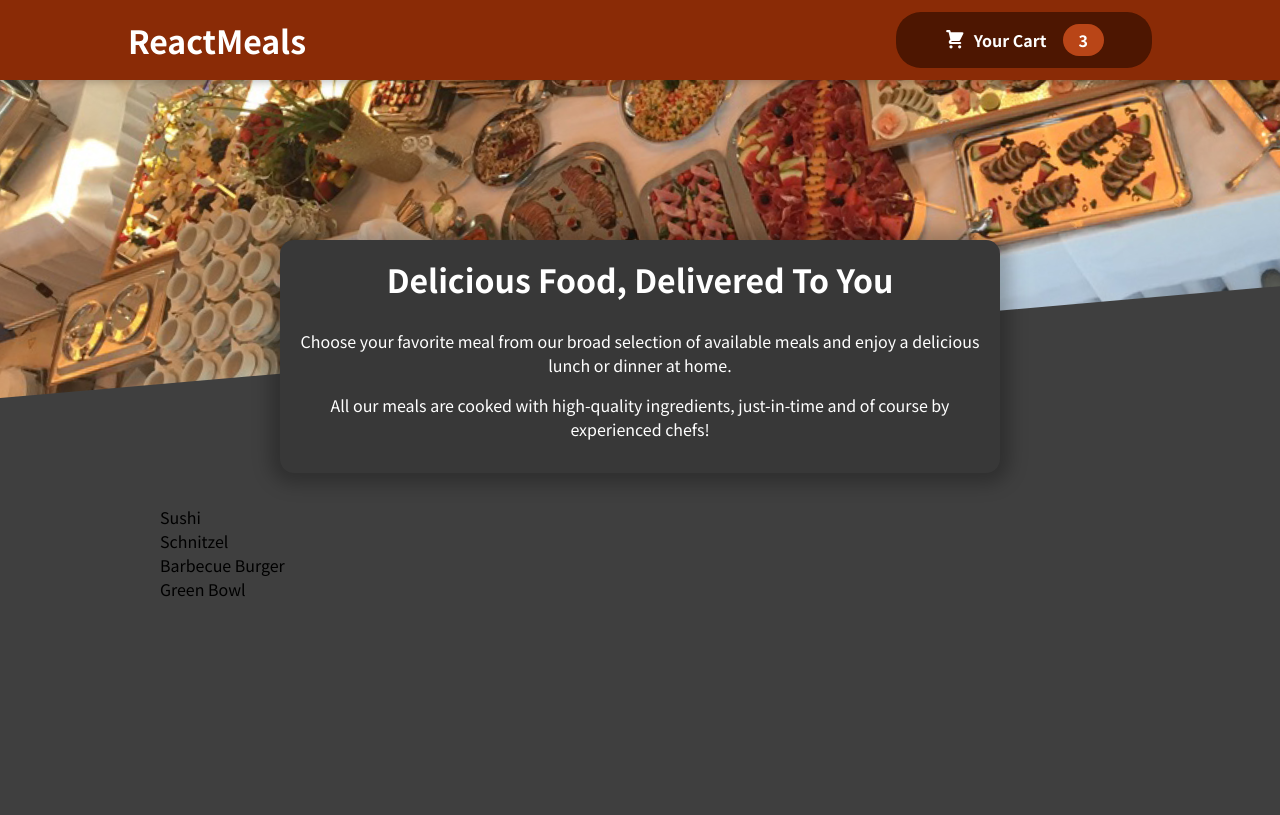
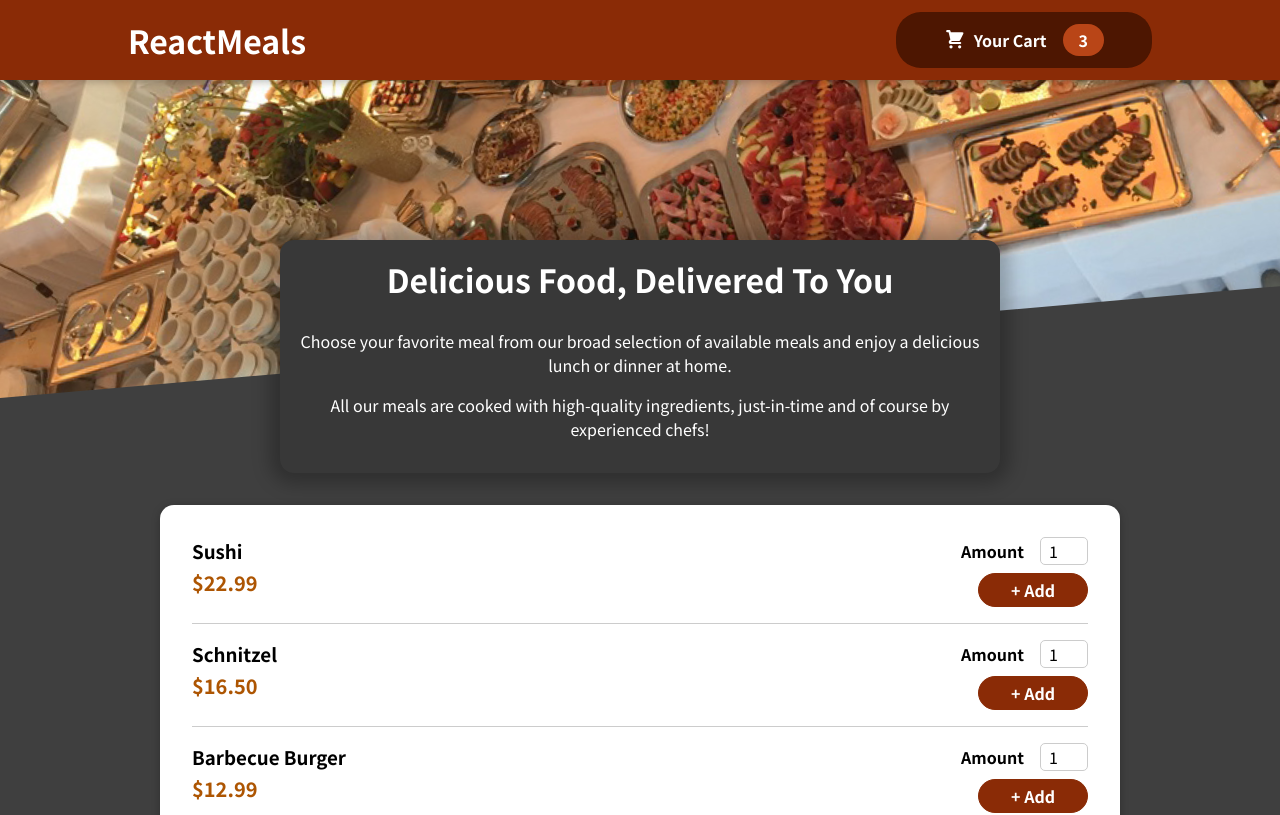
Before and after one commit to Metrevelii/Food-Order-App, a React (Create React App) app: page / in a window 1280 px wide. Shown: the top 815 px of the page. Built offline with nearby package versions, Linux system fonts and the light colour scheme.

Commit message:
Added input form

```diff
--- a/src/components/Meals/AvailableMeals.js
+++ b/src/components/Meals/AvailableMeals.js
@@ -1,4 +1,6 @@
-import classes from './AvailableMeals.module.css';
+import classes from "./AvailableMeals.module.css";
+import Card from "../UI/Card";
+import MealItem from "./MealItem/MealItem";
 
 const DUMMY_MEALS = [
   {
@@ -28,13 +30,17 @@
 ];
 
 const AvailableMeals = () => {
-    const mealsList = DUMMY_MEALS.map(meal => <li>{meal.name}</li>);
+  const mealsList = DUMMY_MEALS.map((meal) => (
+    <MealItem id={meal.id} key={meal.id} name={meal.name} price={meal.price} />
+  ));
 
-    return <section className={classes.meals}>
-        <ul>
-            {mealsList}
-        </ul>
+  return (
+    <section className={classes.meals}>
+      <Card>
+        <ul>{mealsList}</ul>
+      </Card>
     </section>
+  );
 };
 
 export default AvailableMeals;
--- /dev/null
+++ b/src/components/Meals/MealItem/MealItem.js
@@ -0,0 +1,22 @@
+import classes from "./MealItem.module.css";
+import MealItemForm from './MealItemForm';
+
+const MealItem = (props) => {
+    // always renders 2 decimal places
+    const price = `$${props.price.toFixed(2)}`;
+
+  return (
+    <li className={classes.meal}>
+      <div>
+        <h3>{props.name}</h3>
+        <div className={classes.description}>{props.description}</div>
+        <div className={classes.price}>{price}</div>
+      </div>
+      <div>
+        <MealItemForm id={props.id}/>
+      </div>
+    </li>
+  );
+};
+
+export default MealItem;
--- /dev/null
+++ b/src/components/Meals/MealItem/MealItem.module.css
@@ -0,0 +1,22 @@
+.meal {
+  display: flex;
+  justify-content: space-between;
+  margin: 1rem;
+  padding-bottom: 1rem;
+  border-bottom: 1px solid #ccc;
+}
+
+.meal h3 {
+  margin: 0 0 0.25rem 0;
+}
+
+.description {
+  font-style: italic;
+}
+
+.price {
+  margin-top: 0.25rem;
+  font-weight: bold;
+  color: #ad5502;
+  font-size: 1.25rem;
+}
--- /dev/null
+++ b/src/components/Meals/MealItem/MealItemForm.js
@@ -0,0 +1,23 @@
+import classes from "./MealItemForm.module.css";
+import Input from "../../UI/Input";
+
+const MealItem = (props) => {
+  return (
+    <form className={classes.form}>
+      <Input
+        label="Amount"
+        input={{
+          id: "amount_" + props.id, //this changed!
+          type: "number",
+          min: "1",
+          max: "5",
+          step: "1",
+          defaultValue: "1",
+        }}
+      />
+      <button>+ Add</button>
+    </form>
+  );
+};
+
+export default MealItem;
--- /dev/null
+++ b/src/components/Meals/MealItem/MealItemForm.module.css
@@ -0,0 +1,20 @@
+.form {
+  text-align: right;
+}
+
+.form button {
+  font: inherit;
+  cursor: pointer;
+  background-color: #8a2b06;
+  border: 1px solid #8a2b06;
+  color: white;
+  padding: 0.25rem 2rem;
+  border-radius: 20px;
+  font-weight: bold;
+}
+
+.form button:hover,
+.form button:active {
+  background-color: #641e03;
+  border-color: #641e03;
+}
--- /dev/null
+++ b/src/components/UI/Card.js
@@ -0,0 +1,7 @@
+import classes from "./Card.module.css";
+
+const Card = (props) => {
+  return <div className={classes.card}>{props.children}</div>;
+};
+
+export default Card;
--- /dev/null
+++ b/src/components/UI/Card.module.css
@@ -0,0 +1,6 @@
+.card {
+  padding: 1rem;
+  box-shadow: 0 2px 8px rgba(0, 0, 0, 0.25);
+  border-radius: 14px;
+  background-color: white;
+}
--- /dev/null
+++ b/src/components/UI/Input.js
@@ -0,0 +1,12 @@
+import classes from './Input.module.css';
+
+const Input = (props) => {
+    return (
+        <div className={classes.input}>
+            <label htmlFor={props.input.id}>{props.label}</label>
+            <input {...props.input}/>
+        </div>
+    )
+};
+
+export default Input;
--- /dev/null
+++ b/src/components/UI/Input.module.css
@@ -0,0 +1,18 @@
+.input {
+  display: flex;
+  align-items: center;
+  margin-bottom: 0.5rem;
+}
+
+.input label {
+  font-weight: bold;
+  margin-right: 1rem;
+}
+
+.input input {
+  width: 3rem;
+  border-radius: 5px;
+  border: 1px solid #ccc;
+  font: inherit;
+  padding-left: 0.5rem;
+}
```
Also changed, not shown: 1 other file (tests, documents, lock files or other folders).
